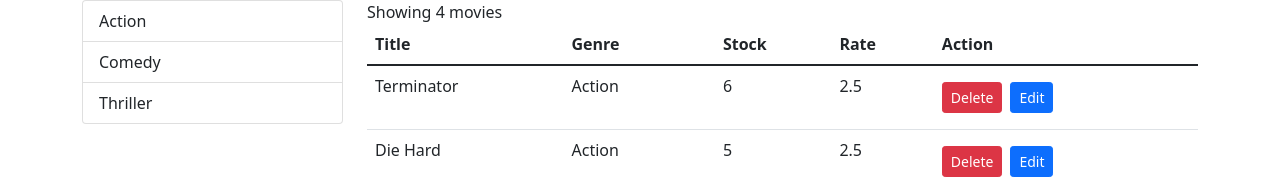
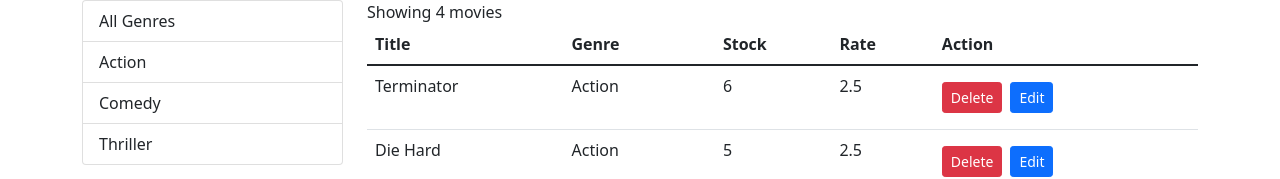
Before and after one commit to rakeshrgit/Vidly, a React (Create React App) app: page / in a window 1280 px wide. Shown: the top 179 px of the page. Built offline with nearby package versions, Linux system fonts and the light colour scheme.

Commit message:
filter all changes added

```diff
--- a/src/common/pagination.jsx
+++ b/src/common/pagination.jsx
@@ -5,6 +5,7 @@ const Pagination = (props) => {
     console.log('currentPage', currentPage)
     const pageCount = Math.ceil(itemsCount/pageSize);
     const pages = lodash.range(1, pageCount + 1);
+    if (pageCount === 1) return null;
     //console.log('pageCount', pageCount)
     return (
         <ul className="pagination">
--- a/src/components/movies.jsx
+++ b/src/components/movies.jsx
@@ -16,7 +16,9 @@ class Movies extends Component {
         currentPage:1
      }
      componentDidMount() {
-        this.setState({movies:getMovies(), genres:getGenres()})
+        const genres = [{ _id: "", name: "All Genres" }, ...getGenres()];
+
+        this.setState({ movies: getMovies(), genres });
      }
      handleDelete = (movie) => {
         const movies = this.state.movies.filter(m=> m._id !== movie._id)
```
